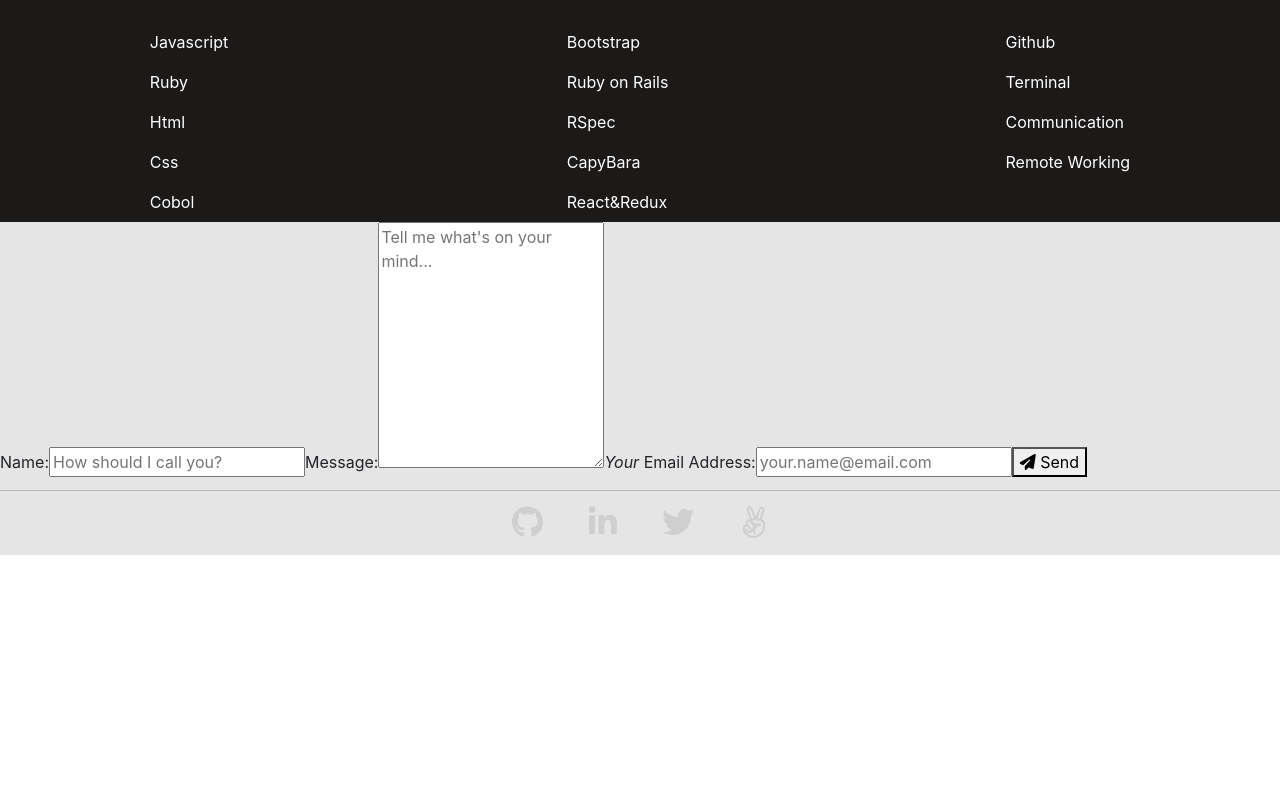
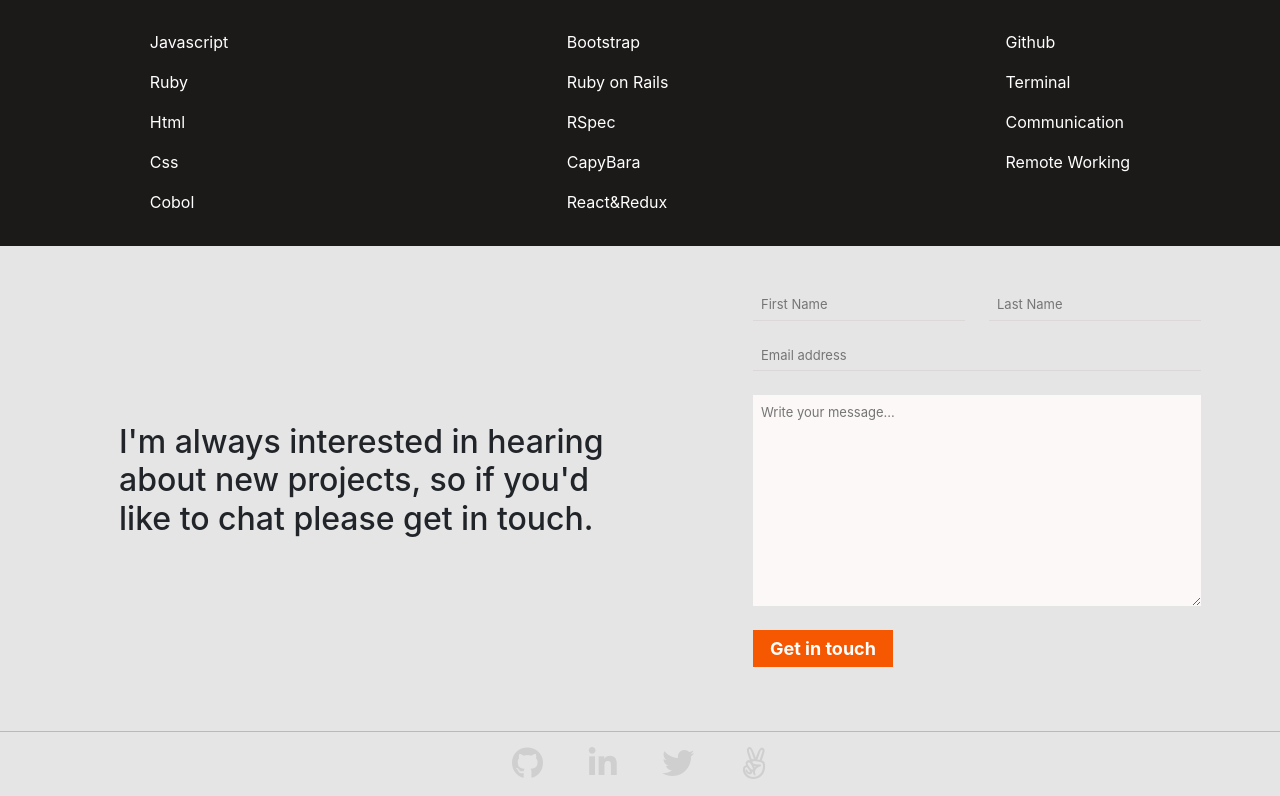
Before and after one commit to Stricks1/portfolio-f, a React (Create React App) app: page / in a window 1280 px wide. Shown: the part 3087-3883 px from the top of the page. Before the commit the page ends 3642 px from the top, so only its background shows below. Built offline with nearby package versions, Linux system fonts and the light colour scheme.

Commit message:
style contact form desktop

```diff
--- a/src/components/formEmail.js
+++ b/src/components/formEmail.js
@@ -56,9 +56,6 @@ const FormEmail = () => {
 
     let formData = getFormData(form)
     let data = formData.data;
-    console.log('teste')
-    console.log(data)
-    console.log('testing?')
 
     if (formData.honeypot) {
       return false;
@@ -102,28 +99,29 @@ const FormEmail = () => {
   }
 
   return (
-    <div className="blurrable">
-      <form id="gform" method="POST" className="pure-form pure-form-stacked" data-email="from_email@example.com"
+    <div id="Contact" className="blurrable d-flex justify-content-around align-items-center pb-4 mt-4 contact-dsk">
+      <div className="contact-left-desktop">
+        <h2>I'm always interested in hearing about new projects, so if you'd like to chat please get in touch.</h2>
+      </div>
+      <div className="m-4 right-submit-margin">
+        <form id="gform" method="POST" className="pure-form pure-form-stacked form-elements" data-email="from_email@example.com"
           onSubmit={sendForm} action="https://script.google.com/macros/s/AKfycbzomy4oZw9rylk5CTN0Rbmf0DF82qUvKRl8qEiSf5GOBLwRv7c/exec">
-        <label htmlFor="name">
-          Name:
-        </label>
-        <input id="name" name="name" placeholder="How should I call you?" />
-        <label htmlFor="message">
-          Message:
-        </label>
-        <textarea id="message" name="message" rows="10"
-                  placeholder="Tell me what's on your mind...">
+          <div className="d-flex flex-column">
+            <div className="d-flex mb-4">
+              <input className="pl-2 mr-4" id="name" name="name" placeholder="First Name" />
+              <input className="pl-2" id="last" name="last" placeholder="Last Name" />
+            </div>
+            <input className="pl-2 mb-4" id="email" name="email" type="email"
+                required placeholder="Email address" />
+            <textarea id="message" name="message" rows="10" className="p-2 mb-4"
+                      placeholder="Write your message...">
             </textarea>
-        <label htmlFor="email">
-            <em>Your</em> Email Address:
-        </label>
-        <input id="email" name="email" type="email"
-            required placeholder="your.name@email.com" />
-        <button className="button-success pure-button button-xlarge">
-            <i className="fa fa-paper-plane" />
-            &nbsp;Send
+            <div className="d-flex">
+              <button className="button-square py-1 px-3 mr-2 mb-2 font-weight-bold" type="submit">
+                Get in touch
               </button>
+            </div>
+          </div>
         </form>
         <div className="d-none" id="thankyou_message">
           <h2>
@@ -137,6 +135,7 @@ const FormEmail = () => {
           </h2>
         </div>
       </div>
+    </div>
   );
 };
 
--- a/src/containers/aboutContainer.js
+++ b/src/containers/aboutContainer.js
@@ -98,7 +98,7 @@ const About = () => {
   }
 
   return (
-    <div id="About" className="padding-top-base header-container blurrable">
+    <div id="About" className="padding-top-base header-container blurrable pb-4">
       <div className="d-flex flex-column">
         <div className="d-flex justify-content-between pb-4">
           <div className="align-self-center justify-self-end max-info-header about-left-desktop">
--- a/src/index.css
+++ b/src/index.css
@@ -520,7 +520,8 @@ code {
   background-size: 325px 335px;
 }
 
-.about-left-desktop {
+.about-left-desktop,
+.contact-left-desktop {
   margin-left: 5%;
 }
 
@@ -571,6 +572,45 @@ code {
   }
 }
 
+/* Contact elements */
+
+.right-submit-margin {
+  margin-right: 5%;
+}
+
+.pure-form {
+  font-size: small;
+}
+
+.contact-left-desktop {
+  max-width: 500px;
+}
+
+.pure-form input {
+  background-color: transparent;
+  border: none;
+  border-bottom: 1px solid #DBD8D7;
+  padding-bottom: 5px;
+}
+
+.pure-form textarea {
+  background-color: #FBF8F7;
+  border: none;
+}
+
+.pure-form .button-square {
+  font-size: large;
+}
+
+@media (max-width: 750px) {
+  .contact-dsk {
+    flex-direction: column;
+  }
+  .contact-left-desktop {
+    width: 70%;
+  }
+}
+
 /* Footer Elements */
 
 .footer-width {
```
Also changed, not shown: 1 other file (tests, documents, lock files or other folders). Lines whose indentation alone changed are shown as unchanged.
